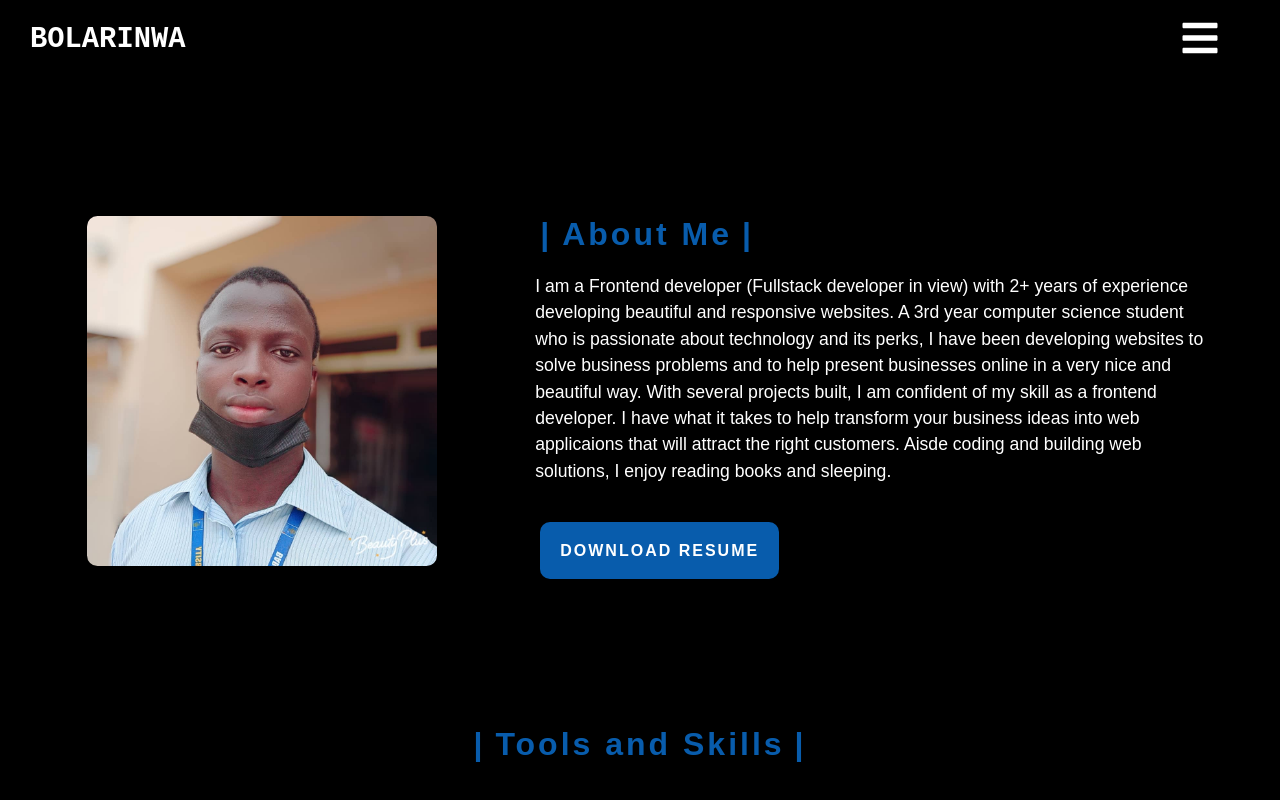
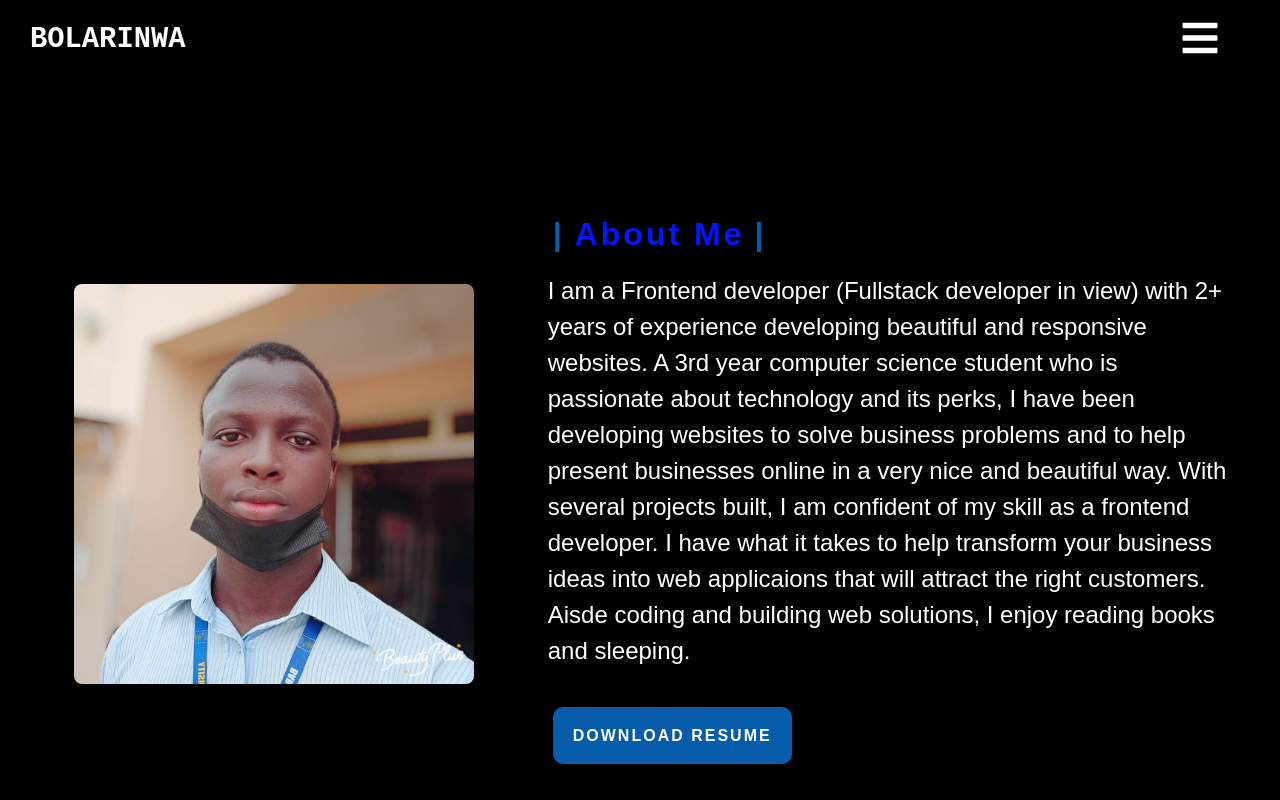
Before and after one commit to Bola-coder/portfolio, a React (Create React App) app: page /about in a window 1280 px wide. Shown: the top 800 px of the page. Built offline with nearby package versions, Linux system fonts and the light colour scheme.

Commit message:
Working on the About section"

```diff
--- a/src/App.js
+++ b/src/App.js
@@ -18,13 +18,17 @@ function App() {
     colors: {
       body: " #fff",
       nav: light ? "#fff" : "#000",
-      heading_text: "rgb(8, 92, 172)",
-      // nav_text: light ? "rgb(8, 92, 172)" : "#fff",
-      light_text: light ? "rgb(8, 92, 172)" : "#fff",
-      banner_btn_text: light ? "#fff" : "rgb(8, 92, 172)",
-      banner_btn_bg: light ? "rgb(8, 92, 172)" : "#fff",
+      heading_text: "#0317fc",
+      light_text: light ? "#0317fc" : "#fff",
+      banner_btn_text: light ? "#fff" : "#0317fc",
+      banner_btn_bg: light ? "#0317fc" : "#fff",
     },
   };
+
+  // heading_text: "rgb(8, 92, 172)",
+  // light_text: light ? "rgb(8, 92, 172)" : "#fff",
+  // banner_btn_text: light ? "#fff" : "rgb(8, 92, 172)",
+  // banner_btn_bg: light ? "rgb(8, 92, 172)" : "#fff",
   return (
     <ThemeProvider theme={theme}>
       <div className={light ? "app__light" : "app__dark"}>
--- a/src/components/About.jsx
+++ b/src/components/About.jsx
@@ -11,7 +11,7 @@ const About = () => {
 
   return (
     <>
-      <StyledAbout id="about">
+      <StyledAbout>
         <AboutContent>
           <span>
             <img src={myImage} alt="" />
--- a/src/styles/About.styled.js
+++ b/src/styles/About.styled.js
@@ -11,50 +11,66 @@ export const StyledAbout = styled.section`
 
 export const AboutContent = styled.div`
   display: flex;
-  align-items: flex-start;
+  align-items: center;
   justify-content: space-around;
   margin-top: 10%;
 
   & > div {
     flex-basis: 55%;
+    p {
+      padding: 5px;
+      font-size: 1.5rem;
+    }
   }
+  // End of Div
 
-  p {
-    padding: 5px;
-    font-size: 1.1rem;
-  }
-
-  img {
-    width: 350px;
-    height: 350px;
-    // border-radius: 50%;
-    border-radius: 3%;
-    margin-left: 30px;
+  & > span {
+    img {
+      width: 400px;
+      height: 400px;
+      border-radius: 2%;
+      margin-left: 30px;
+    }
   }
 
   @media screen and (max-width: 768px) {
     padding: 5px;
     flex-direction: column;
 
+    & > div {
+      width: 70vw;
+      p {
+        font-size: 1.2rem;
+      }
+    }
+    // End of Div
+
     & > span {
-      // order: 1;
-      margin-top: 30px;
+      margin-top: 10%;
+      margin-left: 0px;
+      order: 1;
       text-align: center;
 
       img {
-        // border-radius: 40%;
-        width: 300px;
+        width: 500px;
       }
     }
   }
 
   @media screen and (max-width: 425px) {
+    & > div {
+      width: 80vw;
+      p {
+        font-size: 1.2rem;
+      }
+    }
+    // End of Div
+
     & > span {
-      margin-left: 0;
+      margin-left: -20px;
       margin-bottom: 30px;
       img {
-        width: 290px;
-        margin-left: 40px;
+        width: 300px;
       }
     }
   }
--- a/src/styles/Banner.styled.js
+++ b/src/styles/Banner.styled.js
@@ -17,16 +17,18 @@ export const StyledBanner = styled.section`
     h1 {
       // margin-top: 3%;
       font-size: 4.5rem;
+      font-weight: 900;
       color: ${({ theme }) => theme.colors.light_text};
     }
 
     p {
       margin-top: 10px;
       font-size: 2rem;
+      font-weight: 700;
       color: ${({ theme }) => theme.colors.light_text};
 
       & > span {
-        color: rgb(8, 92, 172);
+        color: ${({ theme }) => theme.colors.heading_text};
         font-weight: 700;
       }
     }
@@ -56,6 +58,7 @@ export const StyledBanner = styled.section`
 
     img {
       width: 400px;
+      color: ${({ theme }) => theme.colors.heading_text};
     }
   }
   // End od Span
```
